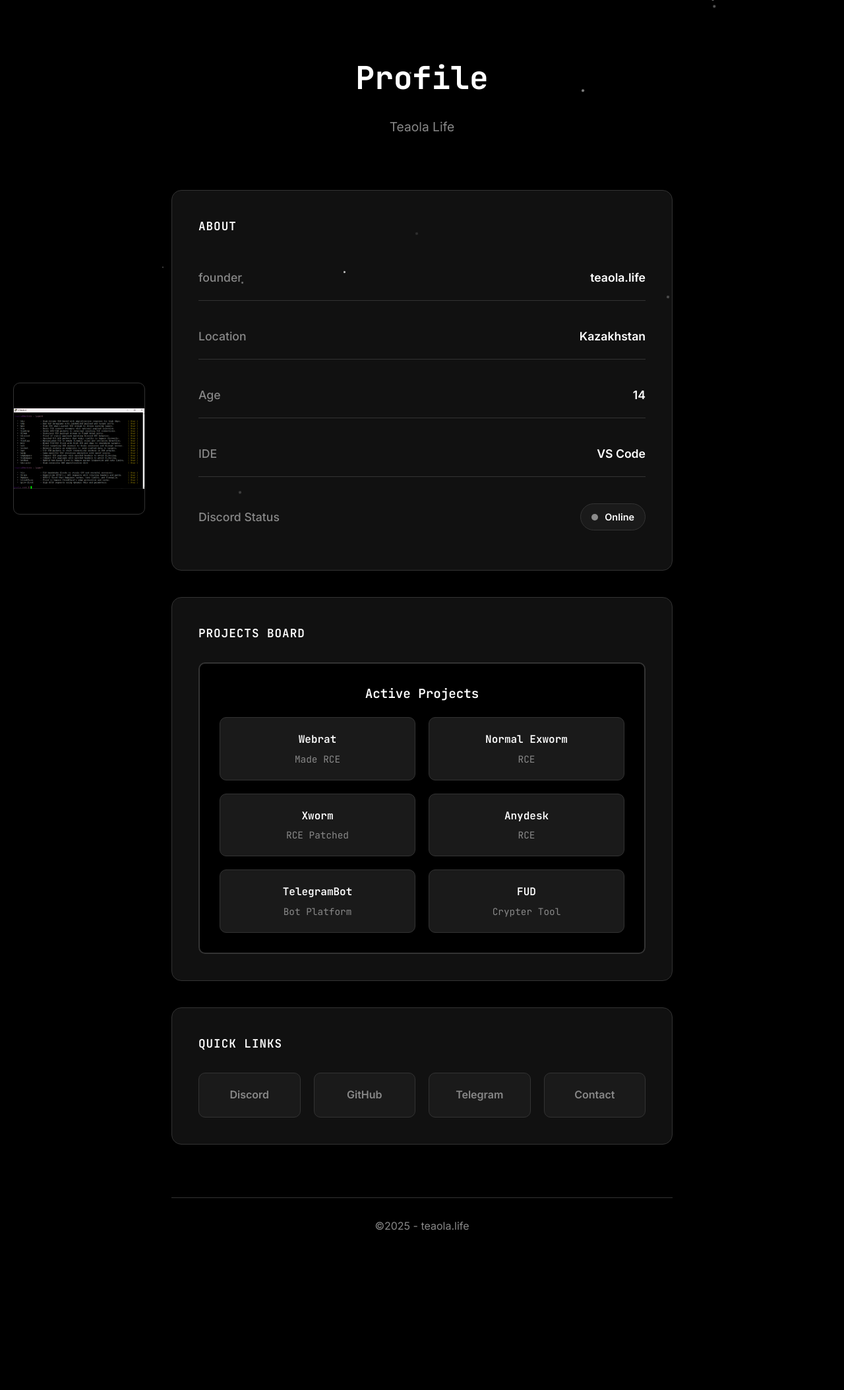
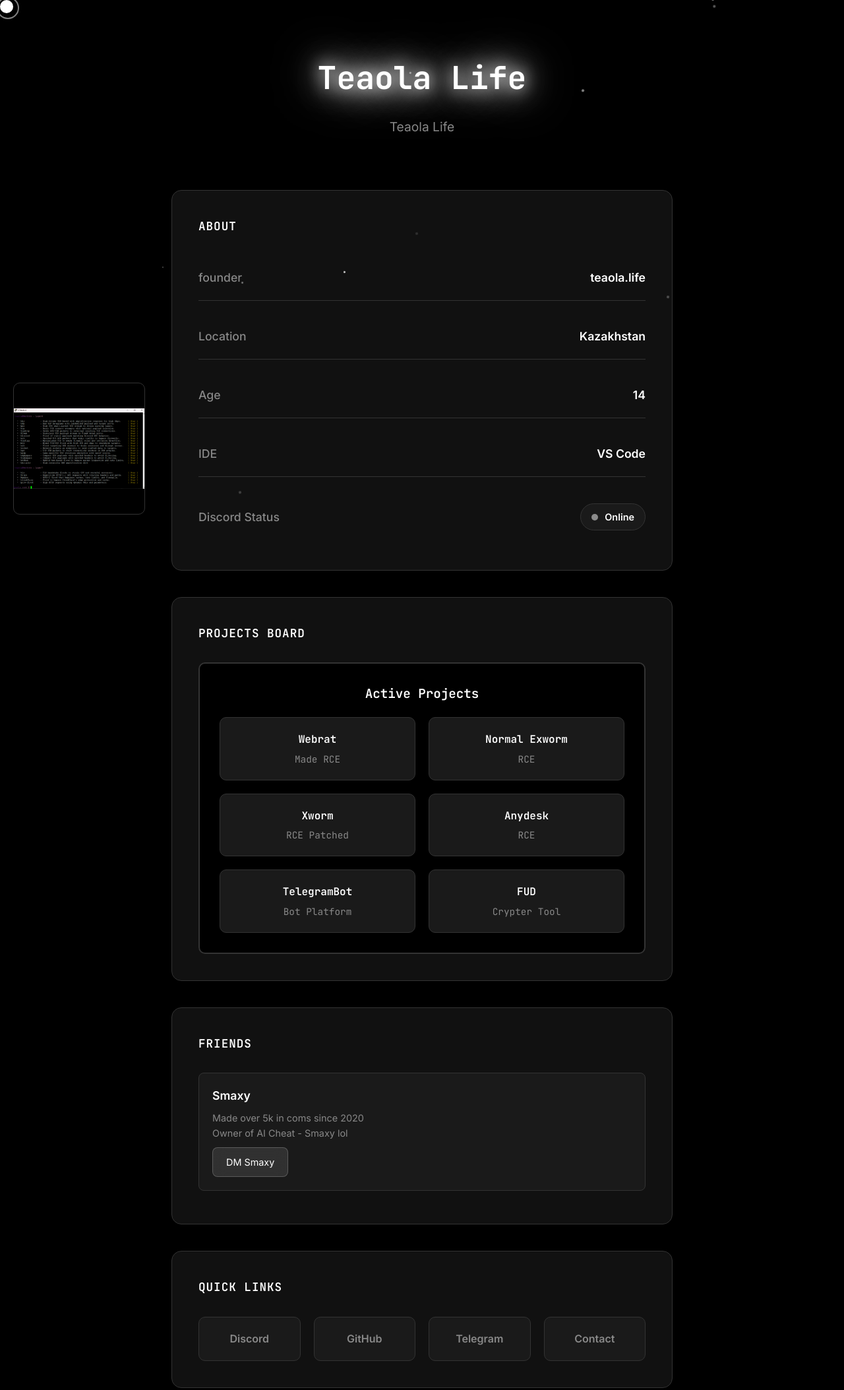
Before and after one commit to Teaola/Teaolalife, a plain HTML site: page index.html in a window 1280 px wide. Shown: the top 2107 px of the page at 66% size. Before the commit the page ends 1981 px from the top, so only its background shows below. Drawn offline with Linux system fonts and the light colour scheme.

Commit message:
index.html

```diff
--- a/index.html
+++ b/index.html
@@ -18,6 +18,31 @@
             color: #ffffff;
             min-height: 100vh;
             line-height: 1.6;
+            cursor: none;
+        }
+
+        .custom-cursor {
+            position: fixed;
+            width: 20px;
+            height: 20px;
+            background: #ffffff;
+            border-radius: 50%;
+            pointer-events: none;
+            z-index: 9999;
+            mix-blend-mode: difference;
+            transition: transform 0.1s ease;
+        }
+
+        .custom-cursor::before {
+            content: '';
+            position: absolute;
+            top: -5px;
+            left: -5px;
+            width: 30px;
+            height: 30px;
+            border: 2px solid #ffffff;
+            border-radius: 50%;
+            opacity: 0.5;
         }
 
         .container {
@@ -37,6 +62,17 @@
             font-weight: 700;
             margin-bottom: 20px;
             color: #ffffff;
+            text-shadow: 0 0 20px #ffffff, 0 0 40px #ffffff, 0 0 60px #ffffff;
+            animation: glow 2s ease-in-out infinite alternate;
+        }
+
+        @keyframes glow {
+            from {
+                text-shadow: 0 0 20px #ffffff, 0 0 40px #ffffff, 0 0 60px #ffffff;
+            }
+            to {
+                text-shadow: 0 0 30px #ffffff, 0 0 60px #ffffff, 0 0 90px #ffffff;
+            }
         }
 
         .subtitle {
@@ -189,6 +225,47 @@
             font-size: 0.9rem;
         }
 
+        .friend-item {
+            background: #1a1a1a;
+            padding: 20px;
+            border-radius: 8px;
+            border: 1px solid #333;
+            margin-bottom: 10px;
+        }
+
+        .friend-name {
+            font-weight: 600;
+            color: #ffffff;
+            font-size: 1.1rem;
+            margin-bottom: 8px;
+        }
+
+        .friend-desc {
+            color: #888;
+            font-size: 0.9rem;
+        }
+
+        .discord-link {
+            display: inline-block;
+            background: rgba(255, 255, 255, 0.1);
+            backdrop-filter: blur(10px);
+            border: 1px solid rgba(255, 255, 255, 0.2);
+            color: #ffffff;
+            padding: 10px 20px;
+            border-radius: 8px;
+            text-decoration: none;
+            font-size: 0.9rem;
+            margin-top: 10px;
+            transition: all 0.3s ease;
+        }
+
+        .discord-link:hover {
+            background: rgba(255, 255, 255, 0.2);
+            border: 1px solid rgba(255, 255, 255, 0.3);
+            transform: translateY(-2px);
+            box-shadow: 0 5px 15px rgba(255, 255, 255, 0.1);
+        }
+
         .corner-image {
             position: fixed;
             bottom: 20px;
@@ -233,6 +310,28 @@
         .click-message.show {
             opacity: 1;
             transform: translateY(0);
+        }
+
+        .dm-notification {
+            position: fixed;
+            top: 20px;
+            right: -300px;
+            background: #1a1a1a;
+            color: #ffffff;
+            padding: 15px 20px;
+            border-radius: 8px;
+            border: 1px solid #333;
+            font-family: 'JetBrains Mono', monospace;
+            font-size: 0.9rem;
+            z-index: 1001;
+            opacity: 0;
+            transform: translateX(0);
+            transition: all 0.5s ease;
+        }
+
+        .dm-notification.show {
+            opacity: 1;
+            transform: translateX(-320px);
         }
 
         .snowflake {
@@ -317,9 +416,11 @@
     </style>
 </head>
 <body>
+    <div class="custom-cursor"></div>
+
     <div class="container">
         <div class="header">
-            <h1 class="title">Profile</h1>
+            <h1 class="title">Teaola Life</h1>
             <p class="subtitle">Teaola Life</p>
         </div>
 
@@ -393,6 +494,19 @@
         <!-- Click message -->
         <div class="click-message" id="clickMessage">one jew killed</div>
 
+        <!-- DM Smaxy notification -->
+        <div class="dm-notification" id="dmMessage">DM koil.xyz on Discord</div>
+
+
+        <div class="card">
+            <h2 class="section-title">Friends</h2>
+            <div class="friend-item">
+                <div class="friend-name">Smaxy</div>
+                <div class="friend-desc">Made over 5k in coms since 2020</div>
+                <div class="friend-desc">Owner of AI Cheat - Smaxy lol</div>
+                <a href="#" class="discord-link" id="dmSmaxyLink">DM Smaxy</a>
+            </div>
+        </div>
 
         <div class="card">
             <h2 class="section-title">Quick Links</h2>
@@ -413,6 +527,23 @@
         document.addEventListener('DOMContentLoaded', function() {
             const cornerImage = document.getElementById('cornerImage');
             const clickMessage = document.getElementById('clickMessage');
+            const cursor = document.querySelector('.custom-cursor');
+
+            // Custom cursor movement
+            document.addEventListener('mousemove', function(e) {
+                cursor.style.left = e.clientX + 'px';
+                cursor.style.top = e.clientY + 'px';
+            });
+
+            // Cursor hover effects
+            document.querySelectorAll('a, button, .corner-image').forEach(el => {
+                el.addEventListener('mouseenter', () => {
+                    cursor.style.transform = 'scale(1.5)';
+                });
+                el.addEventListener('mouseleave', () => {
+                    cursor.style.transform = 'scale(1)';
+                });
+            });
 
             cornerImage.addEventListener('click', function() {
                 // Show the message
@@ -421,6 +552,21 @@
                 // Hide the message after 5 seconds (longer time)
                 setTimeout(() => {
                     clickMessage.classList.remove('show');
+                }, 5000);
+            });
+
+            // DM Smaxy notification
+            const dmSmaxyLink = document.getElementById('dmSmaxyLink');
+            const dmMessage = document.getElementById('dmMessage');
+
+            dmSmaxyLink.addEventListener('click', function(e) {
+                e.preventDefault();
+                // Show the DM message
+                dmMessage.classList.add('show');
+
+                // Hide the message after 5 seconds
+                setTimeout(() => {
+                    dmMessage.classList.remove('show');
                 }, 5000);
             });
 
```
